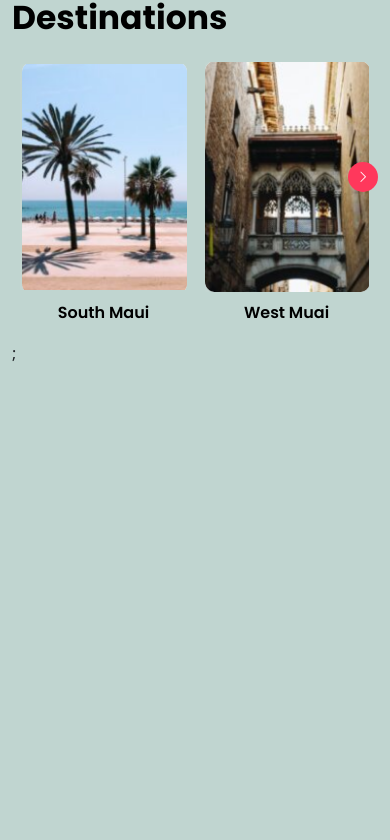
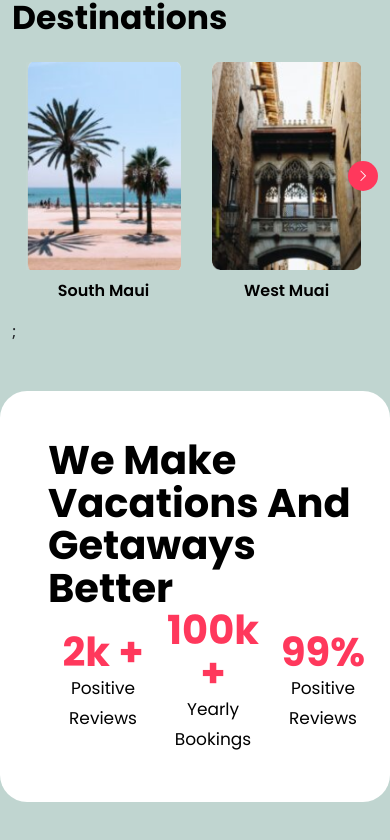
Before and after one commit to hamzaMansoor1236/tropical-bound, a React (Vite) app: page / in a window 390 px wide. Shown: the part 789-1629 px from the top of the page. Before the commit the page ends 1154 px from the top, so only its background shows below. Built offline with nearby package versions, Linux system fonts and the light colour scheme.

Commit message:
Fifth section web view

```diff
--- a/src/App.css
+++ b/src/App.css
@@ -0,0 +1,3 @@
+.text-pink{
+    color:#ff385c
+}
--- a/src/App.jsx
+++ b/src/App.jsx
@@ -4,12 +4,14 @@ import viteLogo from '/vite.svg'
 import './App.css'
 import ThirdComponent from './Components/ThirdSection/ThirdSection'
 import FourthSection from './Components/FourthSection/FourthSection'
+import FifthSection from './Components/FifthSection.js/FifthSection'
 
 function App() {
   return (
     <div>
       <ThirdComponent/>
       <FourthSection></FourthSection>
+      <FifthSection></FifthSection>
     </div>
   )
 }
--- /dev/null
+++ b/src/Components/FifthSection.js/FifthSection.css
@@ -0,0 +1,21 @@
+.rounded-custom{
+     border-radius: 27px;
+}
+
+.text{
+    color: #000;
+font-family: Poppins;
+font-size: 40px;
+font-style: normal;
+font-weight: 700;
+line-height: 42.5px; /* 106.25% */
+}
+.small-text-stats-fifth-section{
+
+    color: #000;
+font-family: Poppins;
+font-size: 17px;
+font-style: normal;
+font-weight: 400;
+line-height: 30px; /* 176.471% */
+}
--- /dev/null
+++ b/src/Components/FifthSection.js/FifthSection.jsx
@@ -0,0 +1,30 @@
+import './FifthSection.css'
+function FifthSection() {
+    return (
+        <div className='container bg-white rounded-custom mt-5 d-flex flex-column flex-lg-row my-5 py-5 ps-5  justify-content-around'>
+            <div className='text  col-12 col-lg-5 text-capitalize '>
+                <p className="my-0">We make vacations and getaways better</p>
+            </div>
+
+            <div className='stats  col-12 col-lg-5 d-flex justify-content-evenly align-items-center  '>
+                <div className="stat-one-fifth-section col-4 col-md-4 text width-max-content text-center ">
+                    <p className="my-0 text-pink">2k +</p>
+                    <p className="small-text-stats-fifth-section my-0 text-capitalize">positive reviews</p>
+                </div>
+                <div className="stat-two-fifth-section col-4 col-md-4 text width-max-content text-center" >
+                    <p className="my-0 text-pink">100k +</p>
+                    <p className="small-text-stats-fifth-section my-0 text-capitalize">yearly bookings</p>
+                </div>
+                <div className="stat-three-fifth-section col-4 col-md-4 text text-center">
+                <p className="my-0 text-pink">99%</p>
+                <p className="small-text-stats-fifth-section my-0 text-capitalize">positive reviews</p>
+                </div>
+
+            </div>
+        </div>
+    );
+}
+
+
+
+export default FifthSection
--- a/src/Components/FourthSection/FourthSection.css
+++ b/src/Components/FourthSection/FourthSection.css
@@ -24,8 +24,8 @@
 
 .blog .carousel-indicators {
   left: 0;
-  top: auto;
-  bottom: -40px;
+
+
 }
 
 /* The colour of the indicators */
@@ -59,6 +59,7 @@
 }
 .react-multiple-carousel__arrow {
   background: #ff385c !important;
+  bottom: 50%;
 }
 .cursor-pointer{
   cursor: pointer;
@@ -83,7 +84,7 @@
     left: 0px !important;
   }
   .react-multiple-carousel__arrow {
-    top: 70px;
+
     min-width: 25px !important;
     min-height: 25px !important;
   }
@@ -97,7 +98,7 @@
     right: 0px !important;
   }
   .img-height-fourth-section {
-    height: 14.375rem;
+    height: 13rem;
   }
   .text-below-image {
     font-size: 16px;
@@ -107,7 +108,7 @@
     left: 0px !important;
   }
   .react-multiple-carousel__arrow {
-    top: 100px;
+
     min-width: 30px !important;
     min-height: 30px !important;
   }
@@ -135,7 +136,7 @@
 
   }
   .react-multiple-carousel__arrow {
-    top: 95px;
+
     min-width: 30px !important;
     min-height: 30px !important;
   }
@@ -156,7 +157,7 @@
     left: 0px !important;
   }
   .react-multiple-carousel__arrow {
-    top: 90px;
+
     min-width: 35px !important;
     min-height: 35px !important;
   }
@@ -181,17 +182,17 @@
 
 @media screen and (min-width: 1440px) and (max-width: 2559px) {
   .react-multiple-carousel__arrow--right {
-    right: 20px !important ;
+    right: 0px !important ;
   }
   .img-height-fourth-section {
-    height: 250px;
+    height: 300px;
   }
   .text-below-image {
     font-size: 23px;
     line-height: 25px; /* 119.048% */
   }
   .react-multiple-carousel__arrow--left {
-    left: 20px !important;
+    left: 0px !important;
   }
 }
 
--- a/src/Components/FourthSection/FourthSection.jsx
+++ b/src/Components/FourthSection/FourthSection.jsx
@@ -41,7 +41,7 @@ function FourthSection() {
     return (
         <div className='container fourth-section mt-3 ' >
             <div className='col-12  d-flex justify-content-start justify-content-sm-center pt-4 pt-sm-5' >
-                <h1 className='heading-third-section m-0'>Trending Destinations</h1>
+                <h1 className={'heading-third-section m-0'}>Trending Destinations</h1>
             </div>
             <div className="mt-4 mt-md-5" >
                 <Carousel responsive={responsive}>
```
